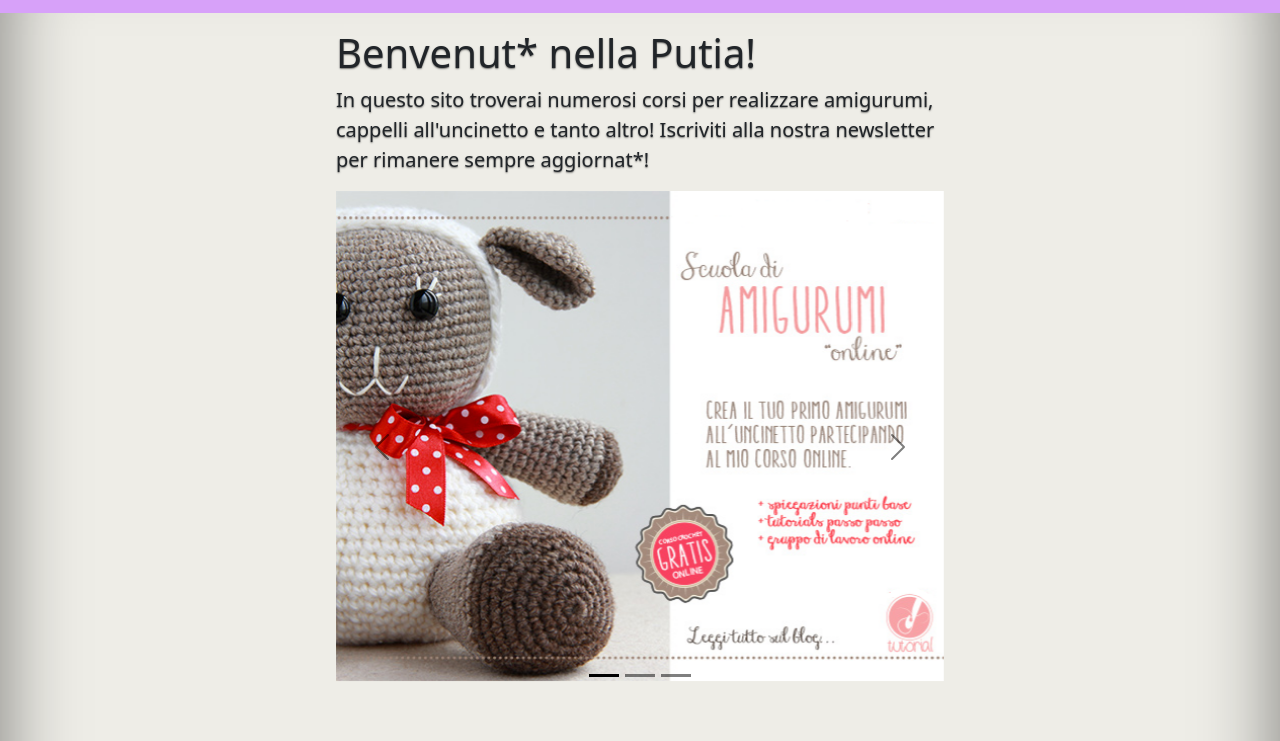
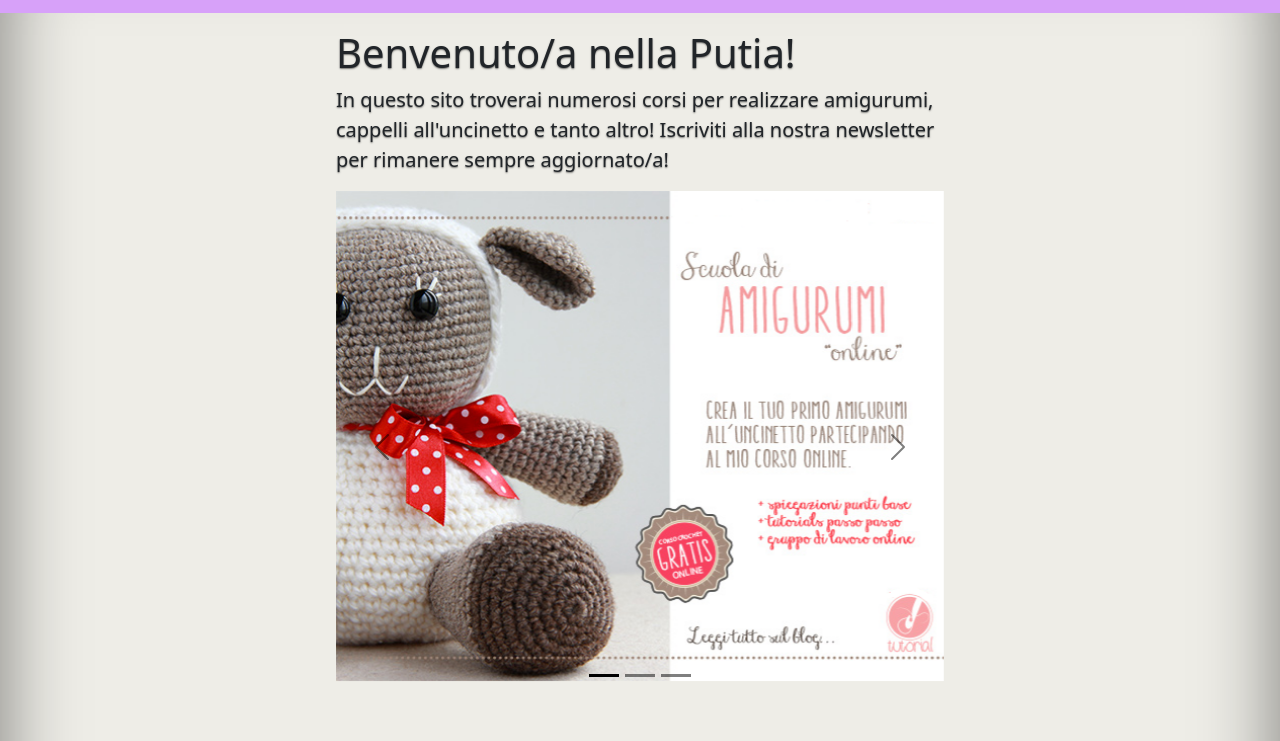
Before and after one commit to Dariochu/putia, a plain HTML site: page index.html in a window 1280 px wide. Shown: the part 59-800 px from the top of the page. Drawn offline with nearby package versions, Linux system fonts and the light colour scheme.

Commit message:
Update index.html

```diff
--- a/index.html
+++ b/index.html
@@ -146,8 +146,8 @@
 <div class="cover-container d-flex w-100 h-100 p-3 mx-auto flex-column">
 
   <main class="px-3 cover">
-    <h1>Benvenut* nella Putia!</h1>
-    <p class="lead">In questo sito troverai numerosi corsi per realizzare amigurumi, cappelli all'uncinetto e tanto altro! Iscriviti alla nostra newsletter per rimanere sempre aggiornat*!</p>
+    <h1>Benvenuto/a nella Putia!</h1>
+    <p class="lead">In questo sito troverai numerosi corsi per realizzare amigurumi, cappelli all'uncinetto e tanto altro! Iscriviti alla nostra newsletter per rimanere sempre aggiornato/a!</p>
 
       <div id="carouselExampleDark" class="carousel carousel-dark slide">
   <div class="carousel-indicators">
```
